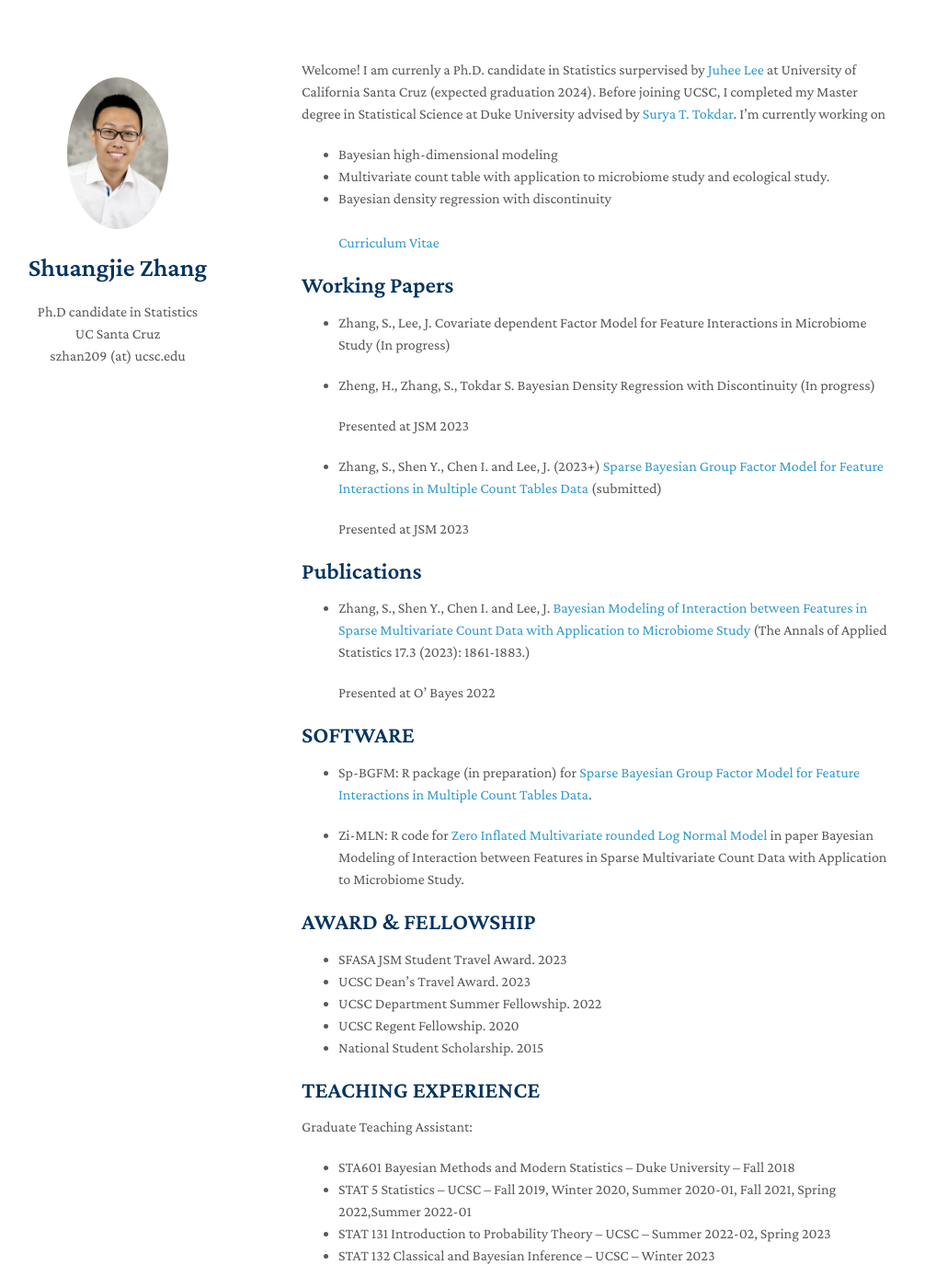
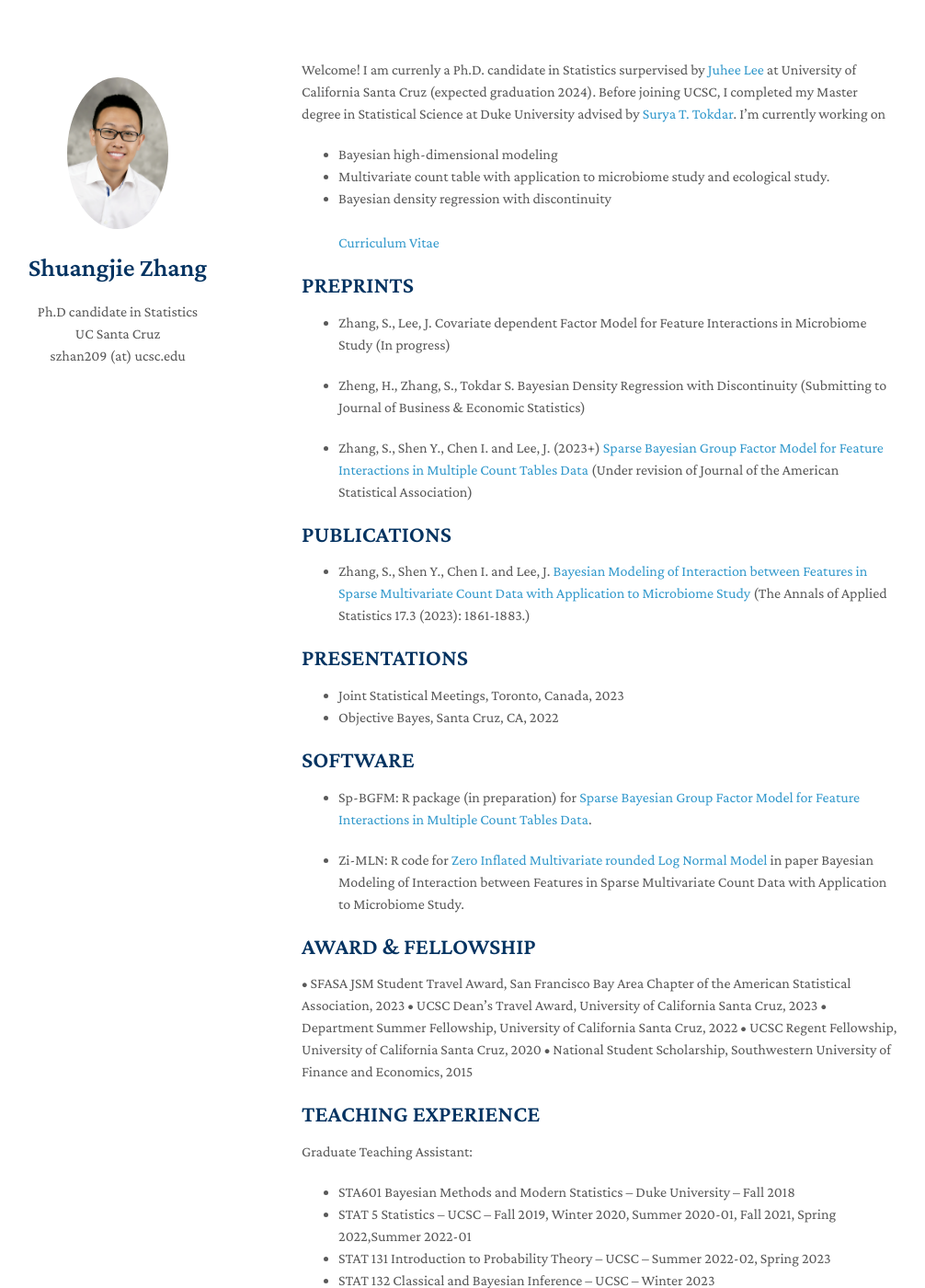
Before and after one commit to shuang-jie/shuang-jie.github.io, a Jekyll site: the page built from index.md, in a window 1280 px wide and 1400 px high. Shown: the whole window at 92% size, without its empty margins (142-1148 px from the left). Built offline with Jekyll 4.4.1, drawn with Linux system fonts in a browser that asks for light colours; nearby versions of some CDN libraries; a style sheet for code colours, icons or effects is not loaded.

Commit message:
Update index.md

```diff
--- a/index.md
+++ b/index.md
@@ -10,27 +10,22 @@ Welcome! I am currenly a Ph.D. candidate in Statistics surpervised by [Juhee Lee
 <br>
 [Curriculum Vitae](https://shuang-jie.github.io/files/cv_1.pdf)
 
+## PREPRINTS
 
-## Working Papers
 * Zhang, S., Lee, J. Covariate dependent Factor Model for Feature Interactions in Microbiome Study (In progress)
 
+* Zheng, H., Zhang, S., Tokdar S. Bayesian Density Regression with Discontinuity (Submitting to Journal of Business & Economic Statistics)
 
-* Zheng, H., Zhang, S., Tokdar S. Bayesian Density Regression with Discontinuity (In progress)
+* Zhang, S., Shen Y., Chen I. and Lee, J. (2023+) [Sparse Bayesian Group Factor Model for Feature Interactions in Multiple Count Tables Data](https://shuang-jie.github.io/files/SJ-P2.pdf) (Under revision of Journal of the American Statistical Association)
 
-   Presented at JSM 2023
-
-* Zhang, S., Shen Y., Chen I. and Lee, J. (2023+) [Sparse Bayesian Group Factor Model for Feature Interactions in Multiple Count Tables Data](https://shuang-jie.github.io/files/SJ-P2.pdf) (submitted)
-
-   Presented at JSM 2023
-
-
-
-## Publications
+## PUBLICATIONS
 
 * Zhang, S., Shen Y., Chen I. and Lee, J. [Bayesian Modeling of Interaction between Features in Sparse Multivariate Count Data with Application to Microbiome Study](https://projecteuclid.org/journals/annals-of-applied-statistics/volume-17/issue-3/Bayesian-modeling-of-interaction-between-features-in-sparse-multivariate-count/10.1214/22-AOAS1690.full) (The Annals of Applied Statistics 17.3 (2023): 1861-1883.)
 
-   Presented at O’ Bayes 2022
+## PRESENTATIONS
 
+* Joint Statistical Meetings, Toronto, Canada, 2023
+* Objective Bayes, Santa Cruz, CA, 2022
 
 ## SOFTWARE
 
@@ -39,11 +34,13 @@ Welcome! I am currenly a Ph.D. candidate in Statistics surpervised by [Juhee Lee
 * Zi-MLN:  R code for [Zero Inflated Multivariate rounded Log Normal Model](https://github.com/Zsj950708/ZI-MLN) in paper Bayesian Modeling of Interaction between Features in Sparse Multivariate Count Data with Application to Microbiome Study.
 
 ## AWARD & FELLOWSHIP
-* SFASA JSM Student Travel Award. 2023
-* UCSC Dean’s Travel Award. 2023
-* UCSC Department Summer Fellowship. 2022
-* UCSC Regent Fellowship. 2020
-* National Student Scholarship. 2015
+
+•	SFASA JSM Student Travel Award, San Francisco Bay Area Chapter of the American Statistical Association, 2023
+•	UCSC Dean’s Travel Award, University of California Santa Cruz, 2023
+•	Department Summer Fellowship, University of California Santa Cruz, 2022
+•	UCSC Regent Fellowship, University of California Santa Cruz, 2020
+•	National Student Scholarship, Southwestern University of Finance and Economics, 2015
+
 
 ## TEACHING EXPERIENCE
 
```
